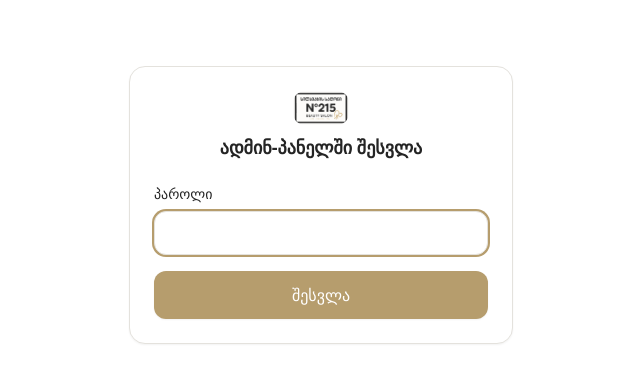
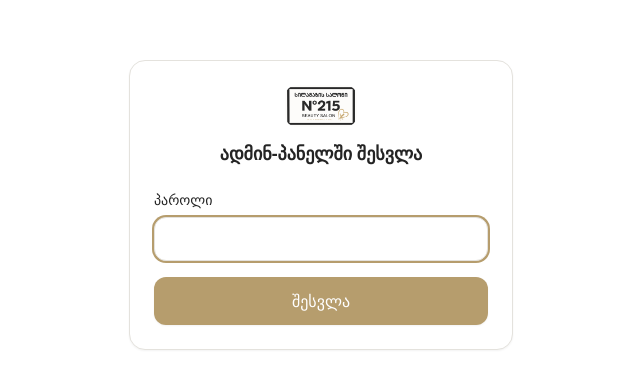
Before and after one commit to legog212-bot/215, a Next.js app: page /admin/login in a window 1280 px wide. Shown: the part 195-584 px from the top of the page, without its empty margins (319-959 px from the left). Built offline with nearby package versions, Linux system fonts and the light colour scheme.

Commit message:
fix: security audit — auth on notify-whatsapp, source logic, logo quality, admin layout lang

```diff
--- a/app/(admin)/admin/layout.tsx
+++ b/app/(admin)/admin/layout.tsx
@@ -5,7 +5,12 @@ import '../../globals.css';
 
 export default function AdminLayout({ children }: { children: React.ReactNode }) {
   return (
-    <html lang="ka">
+    <html lang="ka" suppressHydrationWarning>
+      <head>
+        <title>№215 Admin</title>
+        {/* sync html lang from localStorage before paint to avoid flash */}
+        <script dangerouslySetInnerHTML={{ __html: `try{var l=localStorage.getItem('admin-lang');if(l)document.documentElement.lang=l}catch(e){}` }} />
+      </head>
       <body>
         <AdminLangProvider>
           <div className="mx-auto flex min-h-dvh max-w-3xl flex-col">
--- a/app/(admin)/admin/login/page.tsx
+++ b/app/(admin)/admin/login/page.tsx
@@ -38,8 +38,8 @@ export default function AdminLoginPage() {
     <div className="flex min-h-dvh items-center justify-center px-4">
       <Card className="w-full max-w-sm">
         <CardContent className="space-y-5 p-6">
-          <div className="flex flex-col items-center gap-2">
-            <Logo size={56} />
+          <div className="flex flex-col items-center gap-3">
+            <Logo size={72} />
             <h1 className="text-lg font-semibold">{t('login.title')}</h1>
           </div>
           <form onSubmit={signIn} className="space-y-4">
--- a/app/(public)/[locale]/layout.tsx
+++ b/app/(public)/[locale]/layout.tsx
@@ -24,12 +24,12 @@ export default async function LocaleLayout({
       <body>
         <NextIntlClientProvider>
           <div className="mx-auto flex min-h-dvh max-w-lg flex-col px-4">
-            <header className="flex items-center justify-between py-4">
+            <header className="flex items-center justify-between py-5">
               <Link href="/" className="flex items-center gap-3">
-                <Logo size={40} />
+                <Logo size={52} />
                 <div className="leading-tight">
-                  <p className="text-lg font-bold tracking-wide text-brand-ink">№215</p>
-                  <p className="text-[10px] uppercase tracking-widest text-brand-gold">
+                  <p className="text-xl font-bold tracking-wide text-brand-ink">№215</p>
+                  <p className="text-[11px] uppercase tracking-widest text-brand-gold">
                     Beauty Salon
                   </p>
                 </div>
--- a/app/api/bookings/route.ts
+++ b/app/api/bookings/route.ts
@@ -87,7 +87,7 @@ export async function POST(req: NextRequest) {
   }
 
   const cancelToken = crypto.randomUUID();
-  const source = force || (await isAdmin()) ? 'admin' : 'client';
+  const source: 'admin' | 'client' = force ? 'admin' : (await isAdmin()) ? 'admin' : 'client';
 
   const { data, error } = await supabase.rpc('create_booking', {
     p_master_id: masterId,
--- a/app/api/notify-whatsapp/route.ts
+++ b/app/api/notify-whatsapp/route.ts
@@ -1,5 +1,6 @@
 import { NextRequest, NextResponse } from 'next/server';
 import { createServiceClient, supabaseConfigured } from '@/lib/supabase/server';
+import { createSessionClient } from '@/lib/supabase/session';
 import { sendWhatsAppTemplate, whatsappConfigured } from '@/lib/whatsapp';
 import { serviceName } from '@/lib/types';
 
@@ -7,7 +8,7 @@ export const dynamic = 'force-dynamic';
 
 /**
  * Manual / retry endpoint: re-send the WhatsApp confirmation for a booking.
- * POST { bookingId } — intended for admin use (session-checked).
+ * POST { bookingId } — admin only (session-checked).
  */
 export async function POST(req: NextRequest) {
   if (!supabaseConfigured()) {
@@ -15,6 +16,13 @@ export async function POST(req: NextRequest) {
   }
   if (!whatsappConfigured()) {
     return NextResponse.json({ sent: false, reason: 'whatsapp not configured' });
+  }
+
+  // admin-only: verify the caller has an authenticated session
+  const session = await createSessionClient();
+  const { data: { user } } = await session.auth.getUser();
+  if (!user) {
+    return NextResponse.json({ error: 'unauthorized' }, { status: 401 });
   }
 
   const { bookingId, locale = 'ka' } = await req.json();
--- a/components/admin/nav.tsx
+++ b/components/admin/nav.tsx
@@ -43,7 +43,7 @@ export function AdminNav() {
     <>
       <header className="flex items-center justify-between px-4 py-3">
         <div className="flex items-center gap-2">
-          <Logo size={32} />
+          <Logo size={40} />
           <span className="font-bold text-brand-ink">№215</span>
           <span className="rounded-md bg-secondary px-1.5 py-0.5 text-[10px] font-semibold uppercase text-brand-ink">
             admin
--- a/components/logo.tsx
+++ b/components/logo.tsx
@@ -1,14 +1,16 @@
 import Image from 'next/image';
 import { cn } from '@/lib/utils';
 
-export function Logo({ className, size = 44 }: { className?: string; size?: number }) {
+export function Logo({ className, size = 48 }: { className?: string; size?: number }) {
   return (
     <Image
       src="/logo.png"
       alt="Beauty Salon №215"
       width={size}
       height={size}
-      className={cn('rounded-xl', className)}
+      className={cn('rounded-xl object-contain', className)}
+      quality={100}
+      unoptimized
       priority
     />
   );
```
